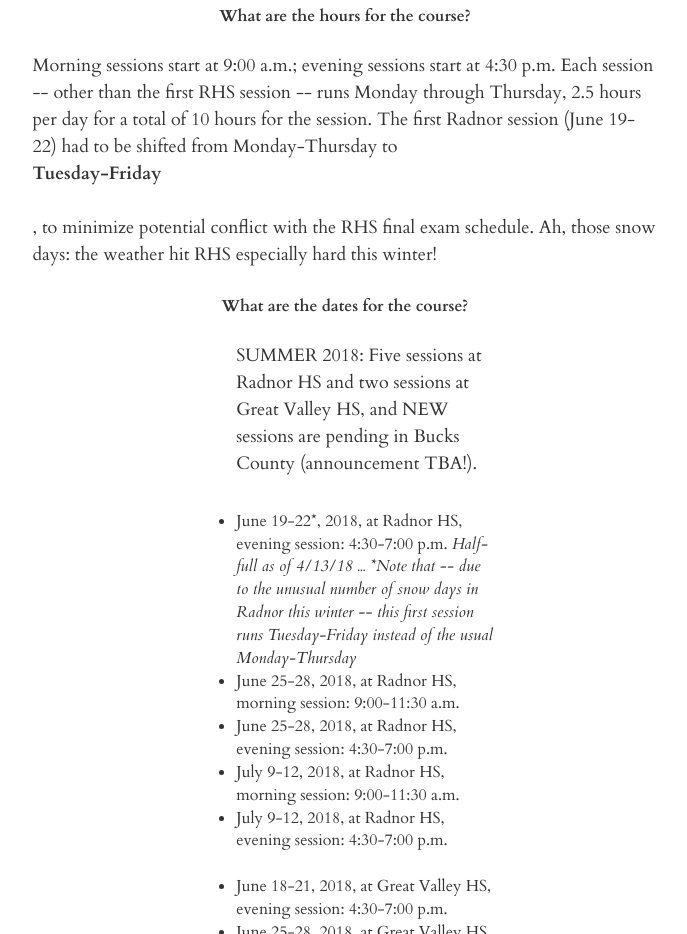
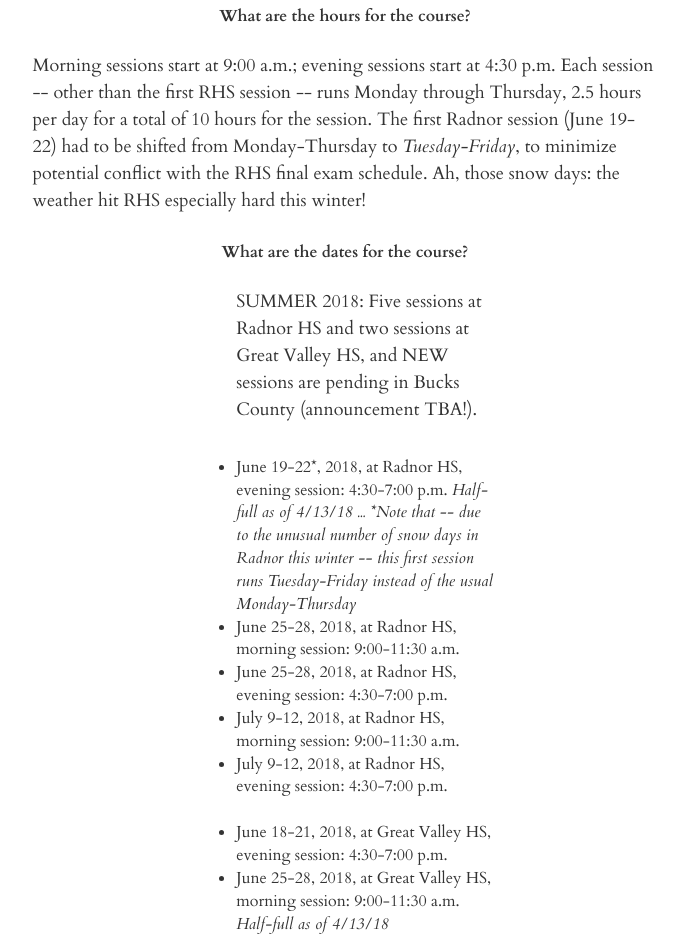
Before and after one commit to cydrobolt/jsml, a plain HTML site: page index.html in a window 1280 px wide. Shown: the part 4100-5034 px from the top of the page, without its empty margins (295-982 px from the left). Drawn offline with Linux system fonts and the light colour scheme.

Commit message:
Update index.html

```diff
--- a/index.html
+++ b/index.html
@@ -358,16 +358,18 @@
                 and end up working with us on a second essay.
             </p>
             <p>
-                *Please note that (only) the first RHS session runs Tuesday-Friday instead of Monday-Thursday, due to snow-related changes to the Radnor calendar.
+                *Please note that (only) the first RHS session runs Tuesday-Friday instead of Monday-Thursday,
+                due to snow-related changes to the Radnor calendar.
             </p>
 
             <b>What if I am applying to a non-Common App college?</b>
 
             <p class="jm-left">
                 JumpStart’s teachers will work with you on a college essay of your choice – the Common App is
-                simply the most...well, <i>common</i>. Well-named, as it turns out! Non-Common App schools often require a personal statement or offer
-                another prompt that is very similar to one of the Common App prompts. We have had students
-                complete non-Common App essays every year, including those for the (relatively new) Coalition for Access, Affordability, and Success.
+                simply the most...well, <i>common</i>. Well-named, as it turns out! Non-Common App schools often
+                require a personal statement or offer another prompt that is very similar to one of the Common App prompts.
+                We have had students complete non-Common App essays every year, including those for the (relatively new)
+                Coalition for Access, Affordability, and Success.
             </p>
 
             <b>What are the hours for the course?</b>
@@ -376,7 +378,7 @@
                 Morning sessions start at 9:00 a.m.; evening sessions start at 4:30 p.m. Each session --
                 other than the first RHS session -- runs Monday through Thursday, 2.5 hours per day for
                 a total of 10 hours for the session. The first Radnor session (June 19-22) had to be shifted
-                from Monday-Thursday to <b>Tuesday-Friday</b>, to minimize potential conflict with the RHS final exam schedule.
+                from Monday-Thursday to <em>Tuesday-Friday</em>, to minimize potential conflict with the RHS final exam schedule.
                 Ah, those snow days: the weather hit RHS especially hard this winter!
             </p>
 
```
